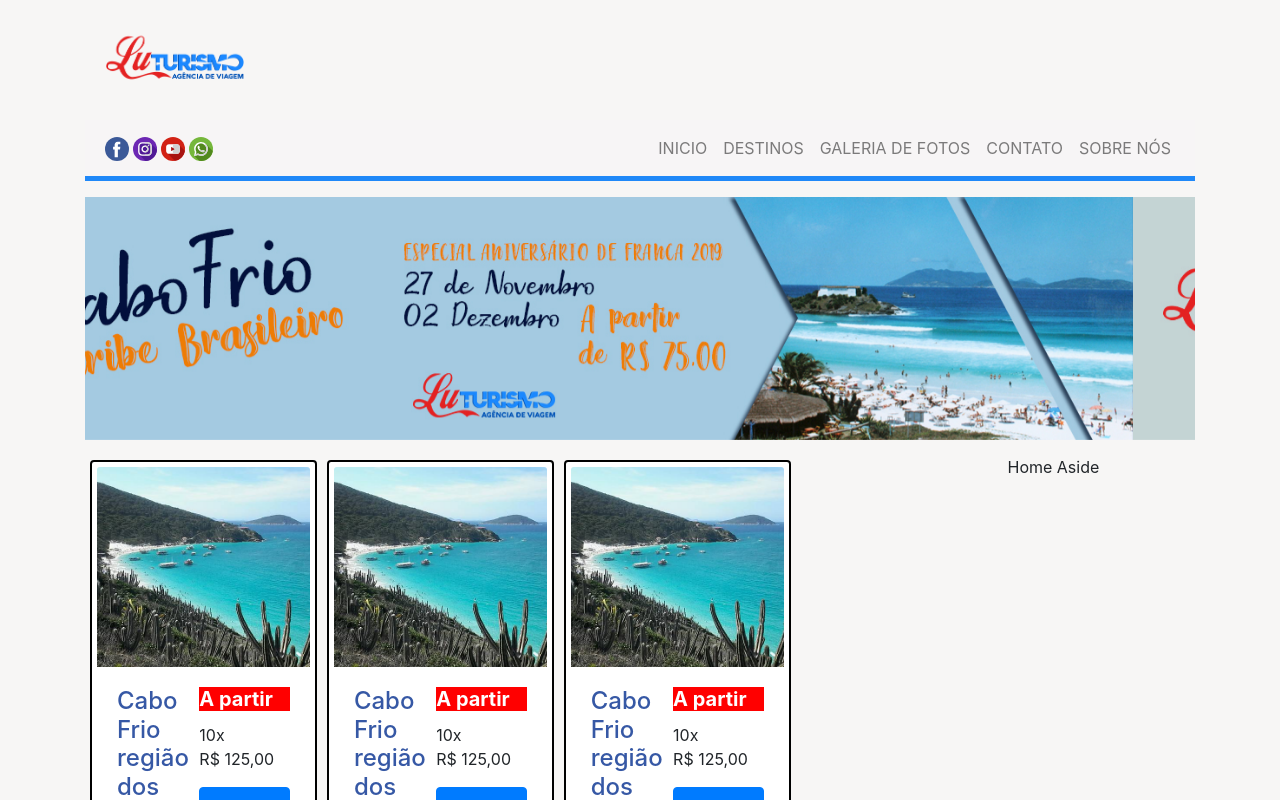
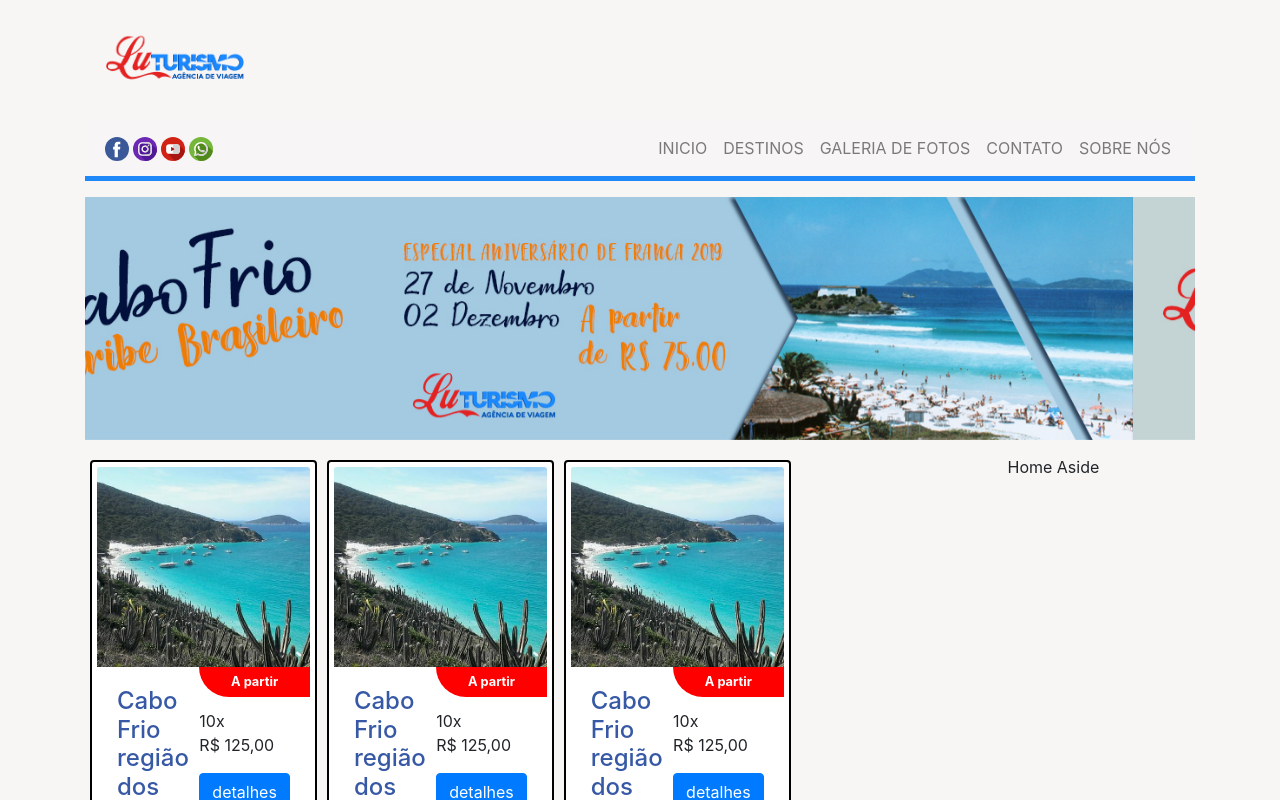
Before and after one commit to TiagoTi/lu-turismo, a React (Create React App) app: page / in a window 1280 px wide. Shown: the top 800 px of the page. Built offline with nearby package versions, Linux system fonts and the light colour scheme.

Commit message:
implements Place Card

```diff
--- a/src/components/card/PlaceCard.js
+++ b/src/components/card/PlaceCard.js
@@ -1,5 +1,6 @@
 import React from 'react';
 import regiao_dos_lagos from './regiao_dos_lagos.jpg';
+import './PlaceCard.sass';
 
 export default class PlaceCard extends React.Component{
     render(){
@@ -9,7 +10,7 @@ export default class PlaceCard extends React.Component{
           <div className="card-body d-flex justify-content-center">
             <h4 className="card-title c-blue-palle">Cabo Frio região dos lagos</h4>
             <div className="aaa">
-              <h5 className="card-title c-red font-weight-bold">A partir</h5>
+              <h5 className="card-title c-red font-weight-bold price-label">A partir</h5>
               <p className="card-text">10x<br/>R$ 125,00</p>
               <a href="www.google.com.br" className="btn btn-primary">detalhes</a>
             </div>
```
